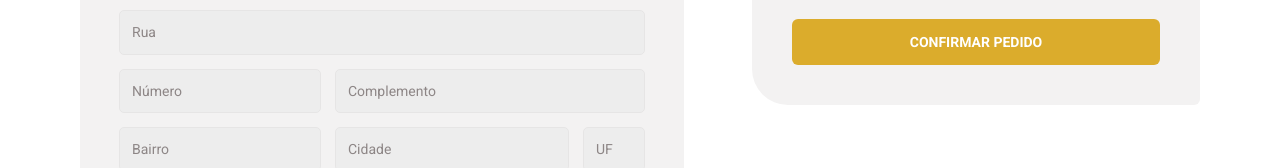
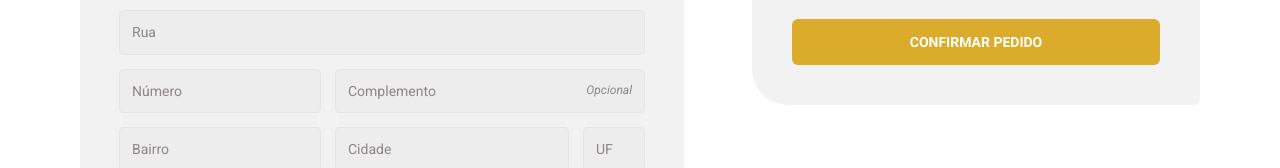
Before and after one commit to antonbsa/coffee-delivery, a React (Vite) app: page /checkout in a window 1280 px wide. Shown: the part 346-514 px from the top of the page. Built offline with nearby package versions, Linux system fonts and the light colour scheme.

Commit message:
feat: integrate address form with validation using react-hook-form and zod
- add address form schema validation using zod and react-hook-form in Checkout page
- add error-alert for payment method

```diff
--- a/package.json
+++ b/package.json
@@ -10,11 +10,14 @@
     "preview": "vite preview"
   },
   "dependencies": {
+    "@hookform/resolvers": "^5.2.1",
     "phosphor-react": "^1.4.1",
     "react": "^19.0.0",
     "react-dom": "^19.0.0",
+    "react-hook-form": "^7.62.0",
     "react-router-dom": "^7.4.1",
-    "styled-components": "^6.1.16"
+    "styled-components": "^6.1.16",
+    "zod": "^4.1.5"
   },
   "devDependencies": {
     "@eslint/js": "^9.21.0",
--- a/src/@types/localStorageKey.ts
+++ b/src/@types/localStorageKey.ts
@@ -7,3 +7,4 @@ function getStorageKey(key: string) {
 }
 
 export const CART_STORAGE_KEY = getStorageKey('cart')
+export const ADDRESS_FORM_STORAGE_KEY = getStorageKey('addressForm')
--- a/src/components/QuantityButton/index.tsx
+++ b/src/components/QuantityButton/index.tsx
@@ -16,11 +16,15 @@ export function QuantityButton({
 }: QuantityButtonProps) {
   return (
     <QuantityButtonContainer>
-      <button disabled={quantity === 1 || disabled} onClick={onDecrease}>
+      <button
+        type="button"
+        disabled={quantity === 1 || disabled}
+        onClick={onDecrease}
+      >
         <Minus weight="bold" size={14} />
       </button>
       <span>{quantity}</span>
-      <button disabled={disabled} onClick={onIncrease}>
+      <button type="button" disabled={disabled} onClick={onIncrease}>
         <Plus weight="bold" size={14} />
       </button>
     </QuantityButtonContainer>
--- a/src/pages/Checkout/index.tsx
+++ b/src/pages/Checkout/index.tsx
@@ -8,15 +8,31 @@ import {
 } from 'phosphor-react'
 import { CheckoutContainer } from './styles'
 import { useTheme } from 'styled-components'
-import { useContext, useState } from 'react'
+import { useContext } from 'react'
 import { CartContext } from '../../contexts/CartContext'
 import { getCoffeeImage } from '../../utils/getCoffeeImage'
 import { priceOnlyFormatter } from '../../utils/formatter'
 import { QuantityButton } from '../../components/QuantityButton'
 
+import { zodResolver } from '@hookform/resolvers/zod'
+import { useForm, FormProvider } from 'react-hook-form'
+import * as zod from 'zod'
+
+const addressFormSchema = zod.object({
+  cep: zod.string().min(8).max(8),
+  rua: zod.string().min(3).max(100),
+  numero: zod.string().min(1).max(10),
+  complemento: zod.string().max(100).optional(),
+  bairro: zod.string().min(3).max(100),
+  cidade: zod.string().min(3).max(100),
+  uf: zod.string().min(2).max(2),
+  paymentMethod: zod.enum(['credit-card', 'debit-card', 'money']),
+})
+
+type AddressFormData = zod.infer<typeof addressFormSchema>
+
 export function Checkout() {
   const theme = useTheme()
-  const [selectedPayment, setSelectedPayment] = useState<string>('')
   const { items, updateItemQuantity, removeItem } = useContext(CartContext)
 
   const handleIncreaseQuantity = (itemId: number, currentQuantity: number) => {
@@ -31,6 +47,33 @@ export function Checkout() {
     removeItem(itemId)
   }
 
+  const addressForm = useForm<AddressFormData>({
+    resolver: zodResolver(addressFormSchema),
+  })
+
+  const {
+    watch,
+    register,
+    handleSubmit,
+    reset,
+    setValue,
+    formState: { isSubmitted, errors },
+  } = addressForm
+
+  const selectedPayment = watch('paymentMethod')
+  const complementoValue = watch('complemento')
+
+  const handlePaymentMethodChange = (
+    method: 'credit-card' | 'debit-card' | 'money',
+  ) => {
+    setValue('paymentMethod', method)
+  }
+
+  function onOrderConfirmed(data: AddressFormData) {
+    console.log({ data })
+    reset()
+  }
+
   const totalItemsPrice = items.reduce(
     (total, item) => total + item.coffee.price * item.quantity,
     0,
@@ -39,7 +82,8 @@ export function Checkout() {
   const totalPrice = totalItemsPrice + deliveryPrice
 
   return (
-    <CheckoutContainer>
+    <CheckoutContainer onSubmit={handleSubmit(onOrderConfirmed)} action="">
+      <FormProvider {...addressForm}>
         <div>
           <h2>Complete seu pedido</h2>
           <div className="card">
@@ -51,33 +95,53 @@ export function Checkout() {
               </div>
             </div>
             <div className="content address-form">
-            <input name="cep" className="cep" type="number" placeholder="CEP" />
-            <input name="rua" className="rua" type="text" placeholder="Rua" />
               <input
-              name="numero"
-              className="numero"
+                className={`cep${isSubmitted && errors.cep ? ' error' : ''}`}
+                type="number"
+                placeholder="CEP"
+                {...register('cep')}
+              />
+              <input
+                className={`rua${isSubmitted && errors.rua ? ' error' : ''}`}
+                type="text"
+                placeholder="Rua"
+                {...register('rua')}
+              />
+              <input
+                className={`numero${isSubmitted && errors.numero ? ' error' : ''}`}
                 type="number"
                 placeholder="Número"
+                {...register('numero')}
+              />
+              <div className="complemento-container">
+                <input
+                  className={`complemento${isSubmitted && errors.complemento ? ' error' : ''}`}
+                  type="text"
+                  placeholder="Complemento"
+                  {...register('complemento')}
+                />
+                {!complementoValue && (
+                  <span className="opcional-placeholder">Opcional</span>
+                )}
+              </div>
+              <input
+                className={`bairro${isSubmitted && errors.bairro ? ' error' : ''}`}
+                type="text"
+                placeholder="Bairro"
+                {...register('bairro')}
               />
               <input
-              name="complemento"
-              className="complemento"
+                className={`cidade${isSubmitted && errors.cidade ? ' error' : ''}`}
                 type="text"
-              placeholder="Complemento"
+                placeholder="Cidade"
+                {...register('cidade')}
               />
               <input
-              name="bairro"
-              className="bairro"
+                className={`uf${isSubmitted && errors.uf ? ' error' : ''}`}
                 type="text"
-              placeholder="Bairro"
+                placeholder="UF"
+                {...register('uf')}
               />
-            <input
-              name="cidade"
-              className="cidade"
-              type="text"
-              placeholder="Cidade"
-            />
-            <input name="uf" className="uf" type="text" placeholder="UF" />
             </div>
           </div>
           <div
@@ -91,17 +155,19 @@ export function Checkout() {
               <div>
                 <h3>Pagamento</h3>
                 <p>
-                O pagamento é feito na entrega. Escolha a forma que deseja pagar
+                  O pagamento é feito na entrega. Escolha a forma que deseja
+                  pagar
                 </p>
               </div>
             </div>
             <div className="payment-method">
-            <input type="hidden" name="payment" value={selectedPayment} />
               <div className="buttons">
                 <button
                   type="button"
-                className={selectedPayment === 'credit-card' ? 'selected' : ''}
-                onClick={() => setSelectedPayment('credit-card')}
+                  className={
+                    selectedPayment === 'credit-card' ? 'selected' : ''
+                  }
+                  onClick={() => handlePaymentMethodChange('credit-card')}
                 >
                   <CreditCard size={16} color={theme.colors.purple} />
                   Cartão de Crédito
@@ -109,7 +175,7 @@ export function Checkout() {
                 <button
                   type="button"
                   className={selectedPayment === 'debit-card' ? 'selected' : ''}
-                onClick={() => setSelectedPayment('debit-card')}
+                  onClick={() => handlePaymentMethodChange('debit-card')}
                 >
                   <Bank size={16} color={theme.colors.purple} />
                   Cartão de Débito
@@ -117,12 +183,17 @@ export function Checkout() {
                 <button
                   type="button"
                   className={selectedPayment === 'money' ? 'selected' : ''}
-                onClick={() => setSelectedPayment('money')}
+                  onClick={() => handlePaymentMethodChange('money')}
                 >
                   <Money size={16} color={theme.colors.purple} />
                   Dinheiro
                 </button>
               </div>
+              {errors.paymentMethod && !selectedPayment && (
+                <span className="error-alert">
+                  Selecione uma forma de pagamento
+                </span>
+              )}
             </div>
           </div>
         </div>
@@ -181,10 +252,11 @@ export function Checkout() {
                 <span>Total</span>
                 <p>R$ {priceOnlyFormatter.format(totalPrice)}</p>
               </div>
-            <button>Confirmar Pedido</button>
+              <button type="submit">Confirmar Pedido</button>
             </div>
           </div>
         </div>
+      </FormProvider>
     </CheckoutContainer>
   )
 }
--- a/src/pages/Checkout/styles.ts
+++ b/src/pages/Checkout/styles.ts
@@ -1,6 +1,6 @@
 import styled from 'styled-components'
 
-export const CheckoutContainer = styled.div`
+export const CheckoutContainer = styled.form`
   display: flex;
   justify-content: space-between;
 
@@ -59,6 +59,29 @@ export const CheckoutContainer = styled.div`
         grid-column: 2 / -1;
       }
 
+      .complemento-container {
+        grid-column: 2 / -1;
+        position: relative;
+
+        .opcional-placeholder {
+          position: absolute;
+          right: 12px;
+          top: 50%;
+          transform: translateY(-50%);
+          font:
+            0.75rem/1.3 'Roboto',
+            sans-serif;
+          color: ${({ theme }) => theme.colors.baseLabel};
+          font-style: italic;
+          pointer-events: none;
+          background-color: ${({ theme }) => theme.colors.baseInput};
+        }
+
+        input {
+          width: 100%;
+        }
+      }
+
       .bairro {
         grid-column: 1 / 2;
       }
@@ -102,6 +125,11 @@ export const CheckoutContainer = styled.div`
           outline: 1px solid ${({ theme }) => theme.colors.yellowDark};
           transition: outline 0.2s;
         }
+
+        &.error {
+          outline: 1px solid #e74c3c;
+          background-color: rgba(231, 76, 60, 0.05);
+        }
       }
     }
 
@@ -143,6 +171,15 @@ export const CheckoutContainer = styled.div`
             border: 1px solid ${({ theme }) => theme.colors.purple};
           }
         }
+      }
+
+      .error-alert {
+        display: block;
+        color: red;
+        font-size: 12px;
+        height: 16px;
+        margin-top: 8px;
+        margin-bottom: -24px;
       }
     }
   }
```
Also changed, not shown: 1 other file (tests, documents, lock files or other folders). Lines whose indentation alone changed are shown as unchanged.
